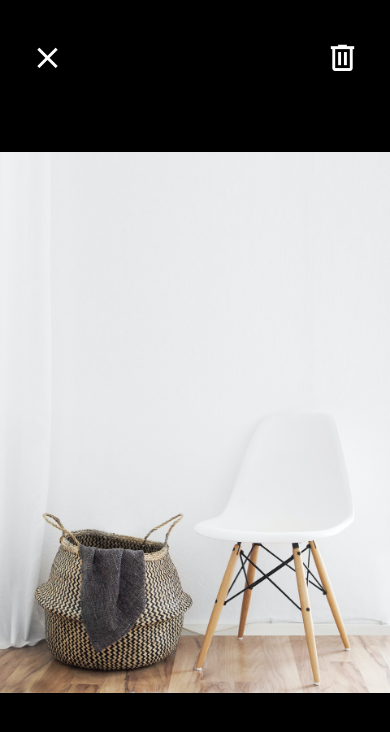
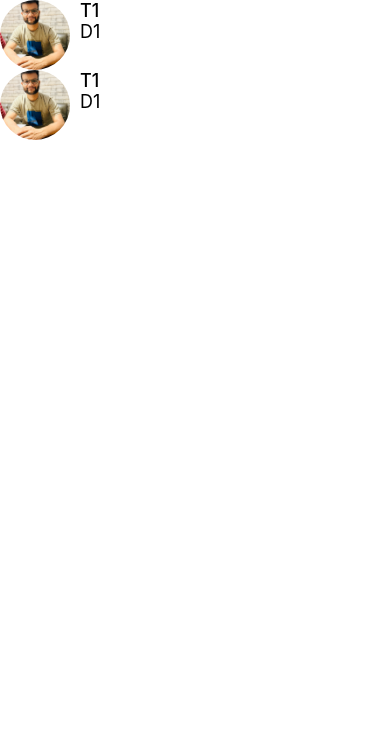
Before and after one commit to godspeed-7/RSeller, a React Native app: screen / in a window 390 px wide. Shown: the top 732 px of the page. Built offline with nearby package versions, Linux system fonts and the light colour scheme.

Commit message:
added screen and fixed messagesscreen

```diff
--- a/App.js
+++ b/App.js
@@ -4,9 +4,10 @@ import WelcomeScreen from './app/screens/WelcomeScreen';
 import ViewImageScreen from './app/screens/ViewImageScreen';
 import Card from './app/components/Card';
 import ListingDetailsScreen from './app/screens/ListingDetailsScreen';
+import MessagesScreen from './app/components/MessageScreen';
 
 export default function App() {
   return (
-<ViewImageScreen/>
+<MessagesScreen/>
   );
 }
--- /dev/null
+++ b/app/components/MessageScreen.js
@@ -0,0 +1,38 @@
+import { StyleSheet, FlatList } from 'react-native';
+import ListItem from './ListItem';
+import Screen from './Screen';
+
+const messages = [
+    {
+        id: 1,
+        title: 'T1',
+        description: 'D1',
+        image: require("../assets/me.jpeg")
+    },
+    {
+        id: 2,
+        title: 'T1',
+        description: 'D1',
+        image: require("../assets/me.jpeg")
+    }
+]
+
+export default function MessagesScreen(props) {
+  return (
+    <Screen>
+    <FlatList
+      data={messages}
+      keyExtractor={(message) => message.id}
+      renderItem={({ item }) => (
+        <ListItem
+          title={item.title}
+          subTitle={item.description}
+          image={item.image}
+        />
+      )}
+    />
+    </Screen>
+  );
+}
+const styles = StyleSheet.create({
+});
--- /dev/null
+++ b/app/components/Screen.js
@@ -0,0 +1,17 @@
+import { SafeAreaView, StyleSheet, Text, View } from 'react-native'
+import React from 'react'
+import  Constants  from 'expo-constants'
+
+export default function Screen(props) {
+  return (
+    <SafeAreaView style={styles.screen}>
+      {props.children}
+    </SafeAreaView>
+  )
+}
+
+const styles = StyleSheet.create({
+  screen: {
+    paddingTop: Constants.statusBarHeight
+  }
+})
--- a/package.json
+++ b/package.json
@@ -11,6 +11,7 @@
   "dependencies": {
     "@react-native-community/hooks": "^3.0.0",
     "expo": "~49.0.8",
+    "expo-constants": "^14.4.2",
     "expo-status-bar": "~1.6.0",
     "react": "18.2.0",
     "react-native": "0.72.4"
```
Also changed, not shown: 2 other files (tests, documents, lock files or other folders).
